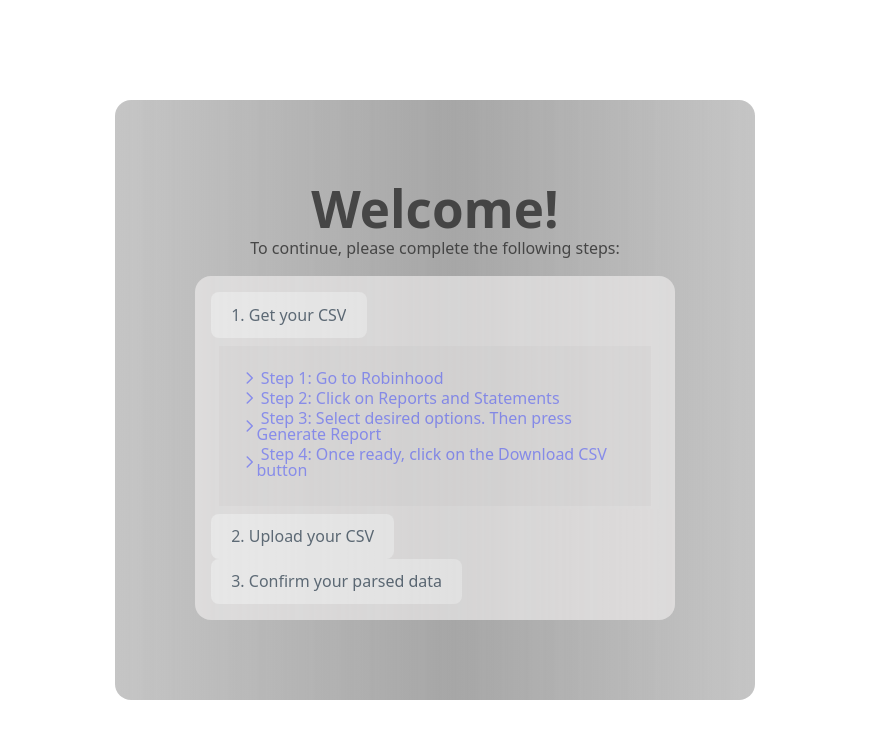
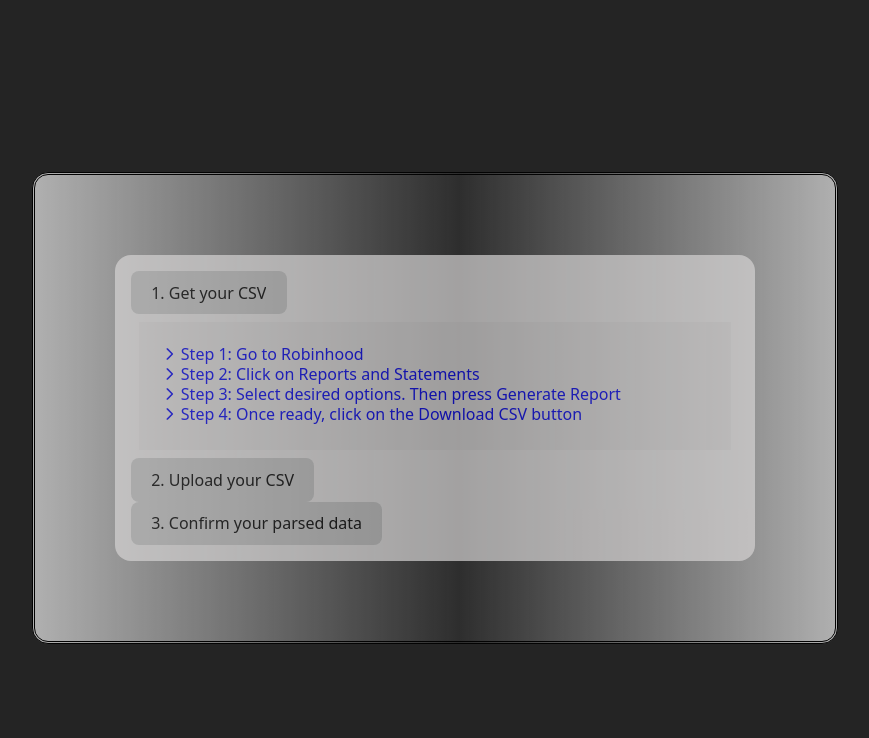
Before and after one commit to kl5391/order-predictor, a React (Vite) app in the folder ui/order-predictor/: page / in a window 1280 px wide. Shown: the top 738 px of the page, without its empty margins (205-1074 px from the left). Built offline with nearby package versions, Linux system fonts and the light colour scheme.

Commit message:
real life progress

```diff
--- a/ui/order-predictor/src/App.css
+++ b/ui/order-predictor/src/App.css
@@ -1,8 +1,13 @@
 #root {
-  max-width: 1280px;
-  margin: 0 auto;
-  padding: 2rem;
+  margin: auto;
   text-align: center;
+}
+
+.app {
+  display: flex;
+  justify-content: center;
+  height: 100vh;
+  align-items: center;
 }
 
 .welcome-block h1,
@@ -33,6 +38,7 @@ h3 {
   border-radius: 1em;
   opacity: 90%;
   border-style: double;
+  height: 1vh;
   width: 50vw;
   height: min-content;
 }
@@ -62,7 +68,7 @@ h3 {
   background: linear-gradient(
     90deg,
     rgba(191, 191, 191, 1) 0%,
-    rgba(59, 59, 59, 0.503) 53%,
+    rgba(130, 130, 130, 0.503) 53%,
     rgb(151, 151, 151) 100%
   );
   border-width: 0.1em;
@@ -90,3 +96,20 @@ h3 {
   flex-flow: row wrap;
   justify-content: center;
 }
+
+.info-card h1,
+h2,
+h3 {
+  margin: 0.25em;
+}
+
+.info-card {
+  background-color: gray;
+  display: flex;
+  flex-wrap: wrap;
+  justify-content: center;
+  width: 30vw;
+  padding: 1em;
+  text-align: center;
+  border-radius: 1em;
+}
--- a/ui/order-predictor/src/App.jsx
+++ b/ui/order-predictor/src/App.jsx
@@ -68,12 +68,9 @@ function App() {
 
   return (
     <PrimeReactProvider>
+      <div className="app">
         {isGenerating == false && analyzedTickers.length <= 0 && (
           <div className="base-container">
-          <div className="welcome-block">
-            <h1 style={{ fontWeight: "bold" }}>Welcome!</h1>
-            <h3>To continue, please complete the following steps:</h3>
-          </div>
             <div className="stepper-panel">
               <Stepper
                 headerPosition="bottom"
@@ -128,6 +125,7 @@ function App() {
         {0 < analyzedTickers.length && (
           <GeneratedPage analyzedTickers={analyzedTickers} />
         )}
+      </div>
     </PrimeReactProvider>
   );
 }
--- a/ui/order-predictor/src/GeneratedPage.jsx
+++ b/ui/order-predictor/src/GeneratedPage.jsx
@@ -2,9 +2,12 @@ import { Button } from "primereact/button";
 import { Carousel } from "primereact/carousel";
 import { OverlayPanel } from "primereact/overlaypanel";
 import InfoCard from "./InfoCard";
+import { Dialog } from "primereact/dialog";
+import { useState } from "react";
 
 function GeneratedPage({ analyzedTickers }) {
   const stockTemplate = (stock) => {
+    const [dialogOpen, setDialogOpen] = useState(false);
     return (
       <div className="analyzed-stock">
         <h1>{stock.ticker}</h1>
@@ -16,13 +19,21 @@ function GeneratedPage({ analyzedTickers }) {
           <b>What the data says</b>
           <p>{stock.data}</p>
         </div>
+        <Dialog visible={dialogOpen} onHide={() => setDialogOpen(!dialogOpen)}>
+          <InfoCard ticker={stock.ticker} />
+        </Dialog>
+        <Button onClick={() => setDialogOpen(!dialogOpen)}>
+          View More Info
+        </Button>
       </div>
     );
   };
 
   return (
     <div className="generated-page">
-      <h1>Your Generated Stocks({analyzedTickers.length}):</h1>
+      <h1 style={{ color: "white" }}>
+        Your Generated Stocks({analyzedTickers.length}):
+      </h1>
       <Carousel
         showIndicators={false}
         value={analyzedTickers}
--- a/ui/order-predictor/src/InfoCard.jsx
+++ b/ui/order-predictor/src/InfoCard.jsx
@@ -27,8 +27,18 @@ export default function InfoCard({ ticker }) {
   }, [ticker]);
 
   return (
-    <div>
-      <h1>{tickerInfo["displayName"]}</h1>
+    <div className="info-card">
+      {Object.keys(tickerInfo).length > 0 && (
+        <div>
+          <h1>{tickerInfo["displayName"]}</h1>
+          <h2>{tickerInfo["industry"]}</h2>
+          <a href={tickerInfo["website"]}>{tickerInfo["website"]}</a>
+          <h3>
+            Bid:{tickerInfo["bid"].toFixed(2)}/Ask:
+            {tickerInfo["ask"].toFixed(2)}
+          </h3>
+        </div>
+      )}
     </div>
   );
 }
--- a/ui/order-predictor/src/index.css
+++ b/ui/order-predictor/src/index.css
@@ -1,40 +1,6 @@
-@import "tailwindcss";
-
 :root {
   font-family: system-ui, Avenir, Helvetica, Arial, sans-serif;
-  line-height: 1.5;
-  font-weight: 400;
-
-  color-scheme: light dark;
-  color: rgba(255, 255, 255, 0.87);
   background-color: #242424;
-
-  font-synthesis: none;
-  text-rendering: optimizeLegibility;
-  -webkit-font-smoothing: antialiased;
-  -moz-osx-font-smoothing: grayscale;
-}
-
-a {
-  font-weight: 500;
-  color: #646cff;
-  text-decoration: inherit;
-}
-a:hover {
-  color: #535bf2;
-}
-
-body {
-  margin: 0;
-  display: flex;
-  place-items: center;
-  min-width: 320px;
-  min-height: 100vh;
-}
-
-h1 {
-  font-size: 3.2em;
-  line-height: 1.1;
 }
 
 button {
@@ -44,7 +10,7 @@ button {
   font-size: 1em;
   font-weight: 500;
   font-family: inherit;
-  background-color: #1a1a1a;
+  background-color: #c6c6c6;
   cursor: pointer;
   transition: border-color 0.25s;
 }
@@ -55,16 +21,3 @@ button:focus,
 button:focus-visible {
   outline: 4px auto -webkit-focus-ring-color;
 }
-
-@media (prefers-color-scheme: light) {
-  :root {
-    color: #213547;
-    background-color: #ffffff;
-  }
-  a:hover {
-    color: #747bff;
-  }
-  button {
-    background-color: #f9f9f9;
-  }
-}
```
Lines whose indentation alone changed are shown as unchanged.
